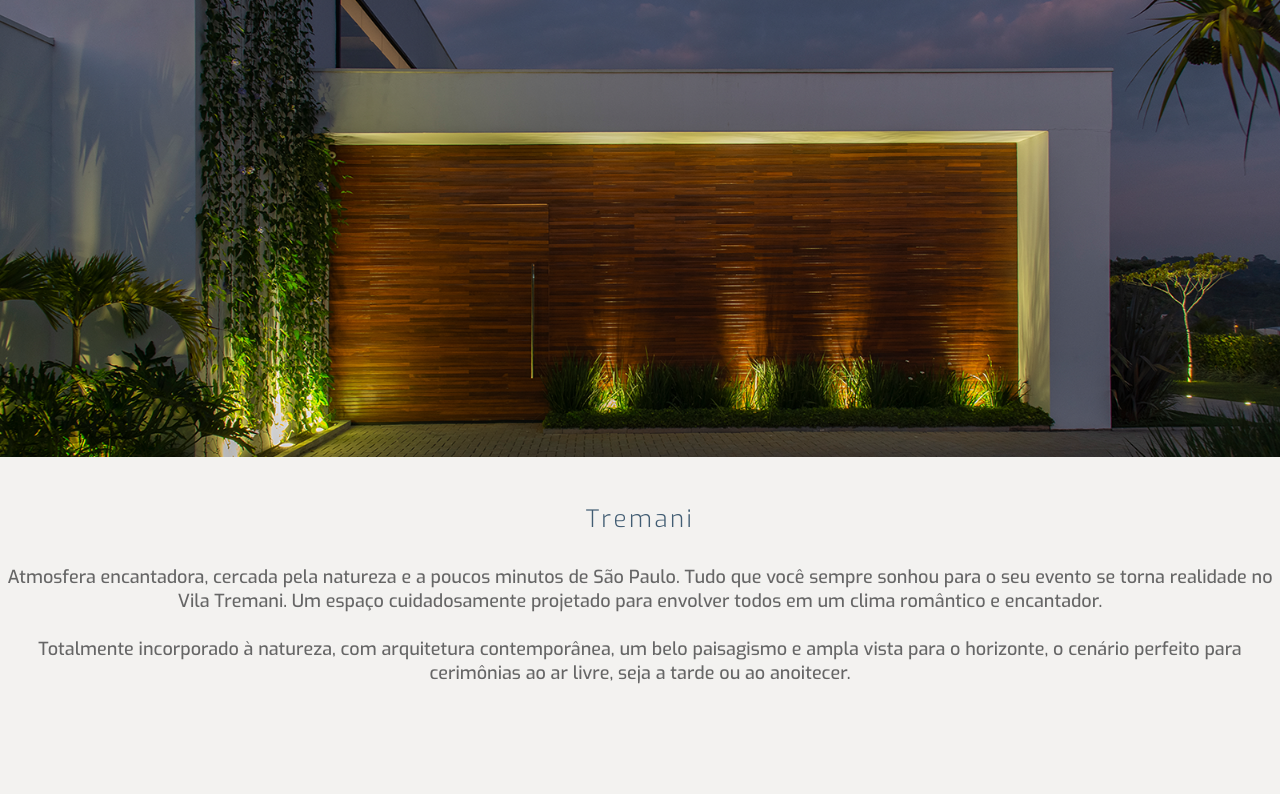
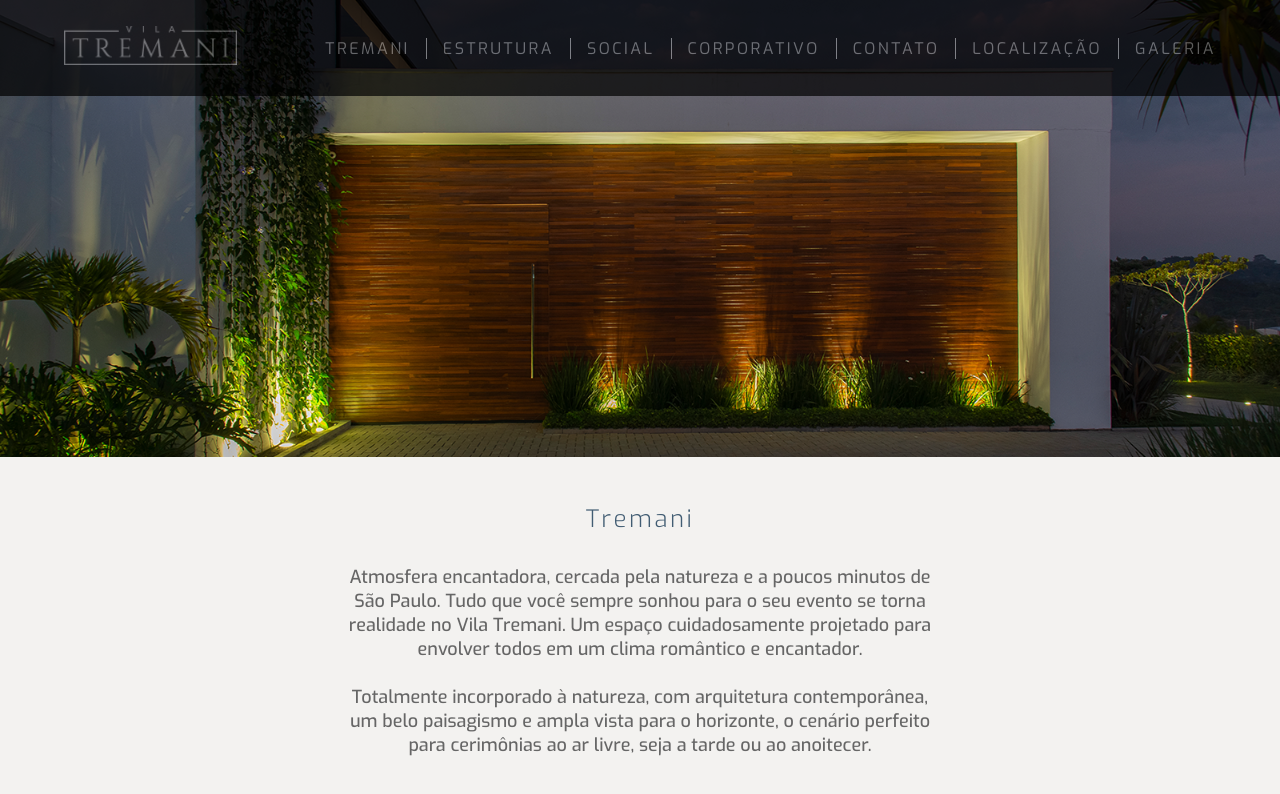
Before and after one commit to senaarth/tremani, a Next.js app: page /tremani in a window 1280 px wide. Shown: the top 794 px of the page. Built offline with nearby package versions, Linux system fonts and the light colour scheme.

Commit message:
creating header component

```diff
--- /dev/null
+++ b/src/components/Header/index.tsx
@@ -0,0 +1,55 @@
+import React from "react";
+import Link from "next/link";
+
+import { Container, ContentContainer, Navigation, Hamburguer } from "./styles";
+
+export function Header() {
+  const [menuOpen, setMenuOpen] = React.useState(false);
+
+  function handleClose() {
+    setMenuOpen(false);
+  }
+
+  return (
+    <Container className={menuOpen ? "active" : ""}>
+      <ContentContainer>
+        <a href="/" className="logo" onClick={() => handleClose()}>
+          <img src="/images/logo.png" alt="vila tremani logo" />
+        </a>
+        <Hamburguer
+          className={menuOpen ? "active" : ""}
+          onClick={() => setMenuOpen(!menuOpen)}
+        >
+          <span className="line1" />
+          <span className="line2" />
+          <span className="line3" />
+        </Hamburguer>
+        <Navigation className={menuOpen ? "active" : ""}>
+          <ul>
+            <li onClick={() => handleClose()}>
+              <Link href="/tremani">TREMANI</Link>
+            </li>
+            <li onClick={() => handleClose()}>
+              <Link href="/estrutura">ESTRUTURA</Link>
+            </li>
+            <li onClick={() => handleClose()}>
+              <Link href="/social">SOCIAL</Link>
+            </li>
+            <li onClick={() => handleClose()}>
+              <Link href="/corporativo">CORPORATIVO</Link>
+            </li>
+            <li onClick={() => handleClose()}>
+              <Link href="/contato">CONTATO</Link>
+            </li>
+            <li onClick={() => handleClose()}>
+              <Link href="/localizacao">LOCALIZAÇÃO</Link>
+            </li>
+            <li onClick={() => handleClose()}>
+              <Link href="/galeria">GALERIA</Link>
+            </li>
+          </ul>
+        </Navigation>
+      </ContentContainer>
+    </Container>
+  );
+}
--- /dev/null
+++ b/src/components/Header/styles.ts
@@ -0,0 +1,164 @@
+import styled from "styled-components";
+
+export const Container = styled.div`
+  width: 100%;
+  min-height: 6rem;
+  z-index: 2;
+
+  display: flex;
+  flex-direction: column;
+  align-items: center;
+  justify-content: center;
+
+  background-color: black;
+  opacity: 0.7;
+  position: relative;
+
+  * {
+    color: rgba(255, 255, 255, 0.5);
+  }
+
+  a {
+    cursor: pointer;
+    transition: filter 0.2s;
+
+    &:hover {
+      filter: brightness(0.6);
+    }
+  }
+
+  transition: opacity 0.6s;
+
+  @media (max-width: 1160px) {
+    &.active {
+      opacity: 1;
+    }
+  }
+`;
+
+export const ContentContainer = styled.header`
+  height: 100%;
+  width: 90%;
+  max-width: 1260px;
+
+  display: flex;
+  flex-direction: row;
+  align-items: center;
+  justify-content: space-between;
+
+  padding: 1.5rem 0;
+
+  a.logo {
+    width: 15%;
+    min-width: 5rem;
+    max-width: 20rem;
+
+    img {
+      width: 100%;
+    }
+  }
+`;
+
+export const Navigation = styled.nav`
+  margin-left: auto;
+
+  display: flex;
+  align-items: center;
+  justify-content: center;
+
+  ul {
+    display: flex;
+    flex-direction: row;
+    align-items: center;
+    justify-content: space-between;
+
+    li {
+      list-style: none;
+
+      a {
+        font-size: 1rem;
+        letter-spacing: 2.5px;
+      }
+
+      & + li {
+        margin-left: 1rem;
+        padding-left: 1rem;
+        border-left: 1px solid rgba(255, 255, 255, 0.6);
+      }
+    }
+  }
+
+  @media (max-width: 1160px) {
+    position: absolute;
+    padding-bottom: 2rem;
+
+    transform: translateX(100%);
+    transition: transform 0.6s;
+
+    top: 6rem;
+    left: 0;
+
+    width: 100vw;
+    background-color: black;
+
+    ul {
+      flex-direction: column;
+
+      li + li {
+        border: 0;
+        padding: 0;
+        margin-left: 0;
+        margin-top: 0.75rem;
+      }
+    }
+
+    &.active {
+      transform: translateX(0%);
+    }
+  }
+`;
+
+export const Hamburguer = styled.div`
+  display: flex;
+  flex-direction: column;
+  align-items: center;
+
+  margin-left: auto;
+
+  span {
+    width: 32px;
+    height: 2px;
+    background-color: rgba(255, 255, 255, 0.6);
+
+    transition: all 0.6s;
+
+    & + span {
+      margin-top: 8px;
+    }
+  }
+
+  cursor: pointer;
+  transition: filter 0.2s;
+
+  &:hover {
+    filter: brightness(0.6);
+  }
+
+  &.active {
+    span.line1 {
+      transform: rotate(-45deg) translate(-8px, 8px);
+    }
+
+    span.line2 {
+      opacity: 0;
+    }
+
+    span.line3 {
+      transform: rotate(45deg) translate(-5px, -7px);
+    }
+  }
+
+  @media (min-width: 1160px) {
+    display: none;
+  }
+`;
--- a/src/pages/_app.tsx
+++ b/src/pages/_app.tsx
@@ -1,6 +1,7 @@
 import React from "react";
 import { AppProps } from "next/app";
 
+import { Header } from "../components/Header";
 import { Footer } from "../components/Footer";
 
 import GlobalStyle from "../styles/global";
@@ -8,6 +9,7 @@ import GlobalStyle from "../styles/global";
 const MyApp: React.FC<AppProps> = ({ Component, pageProps }) => {
   return (
     <>
+      <Header />
       <Component {...pageProps} />
       <GlobalStyle />
       <Footer />
--- a/src/styles/global.ts
+++ b/src/styles/global.ts
@@ -29,6 +29,8 @@ export default createGlobalStyle`
 `;
 
 export const PageContainer = styled.div`
+  transform: translateY(-6rem);
+
   display: flex;
   flex-direction: column;
   align-items: center;
@@ -39,6 +41,8 @@ export const PageContainer = styled.div`
   .banner {
     width: 100vw;
     margin-bottom: 3rem;
+    min-height: 15rem;
+    object-fit: cover;
   }
 
   h1 {
@@ -57,5 +61,7 @@ export const PageContainer = styled.div`
     text-align: center;
     margin-bottom: 7.5rem;
     font-weight: 500;
+    max-width: 600px;
+    width: 90%;
   }
 `;
```
Also changed, not shown: .eslintrc.js, public/images/logo.png (added).
